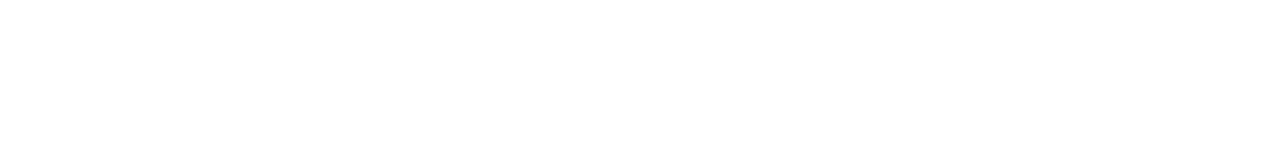
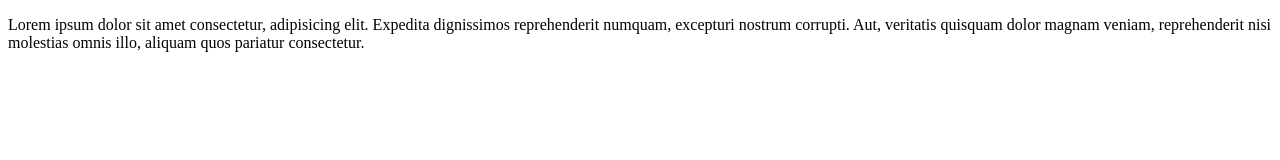
Before and after one commit to Apillene/hexlet-git, a plain HTML site: page index.html in a window 1280 px wide. Drawn offline with Linux system fonts and the light colour scheme.

Commit message:
second commit

```diff
--- a/index.html
+++ b/index.html
@@ -6,6 +6,6 @@
    <title>Document</title>
 </head>
 <body>
-
+   <p>Lorem ipsum dolor sit amet consectetur, adipisicing elit. Expedita dignissimos reprehenderit numquam, excepturi nostrum corrupti. Aut, veritatis quisquam dolor magnam veniam, reprehenderit nisi molestias omnis illo, aliquam quos pariatur consectetur.</p>
 </body>
 </html>
```
